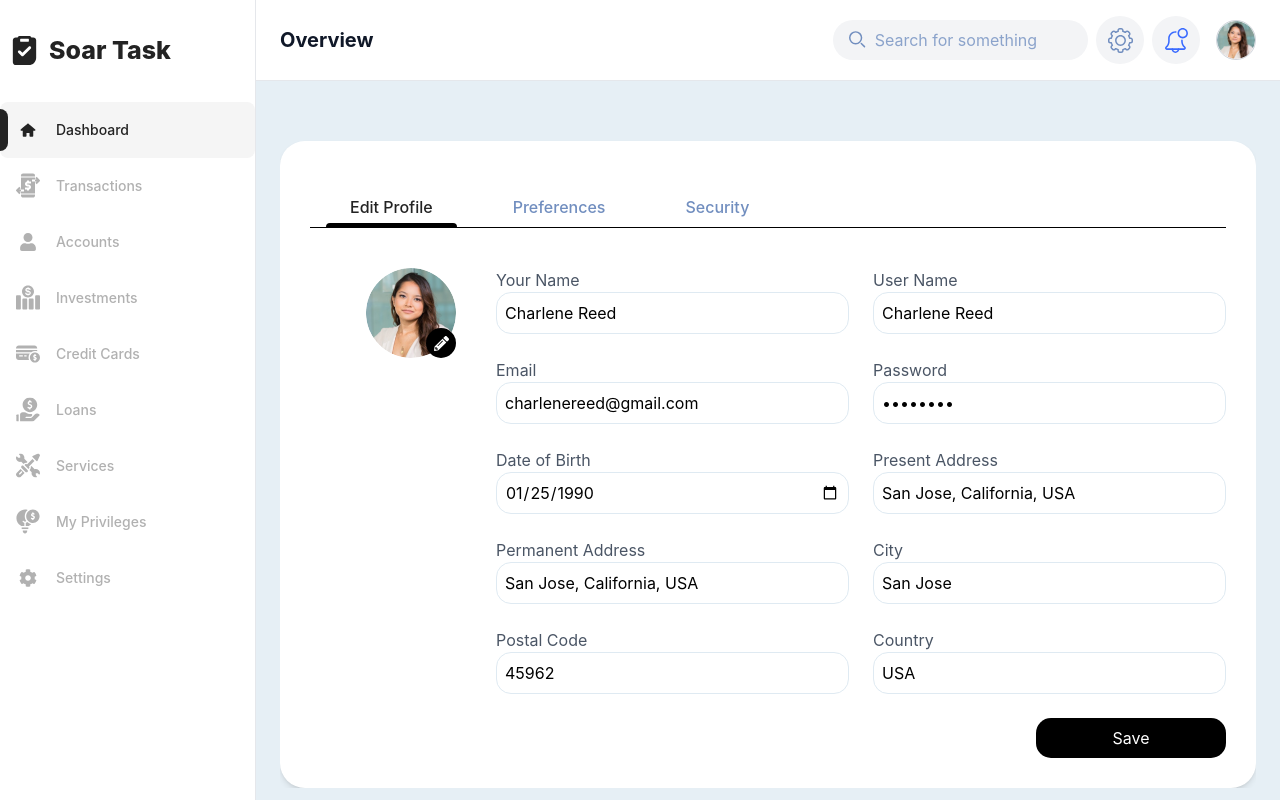
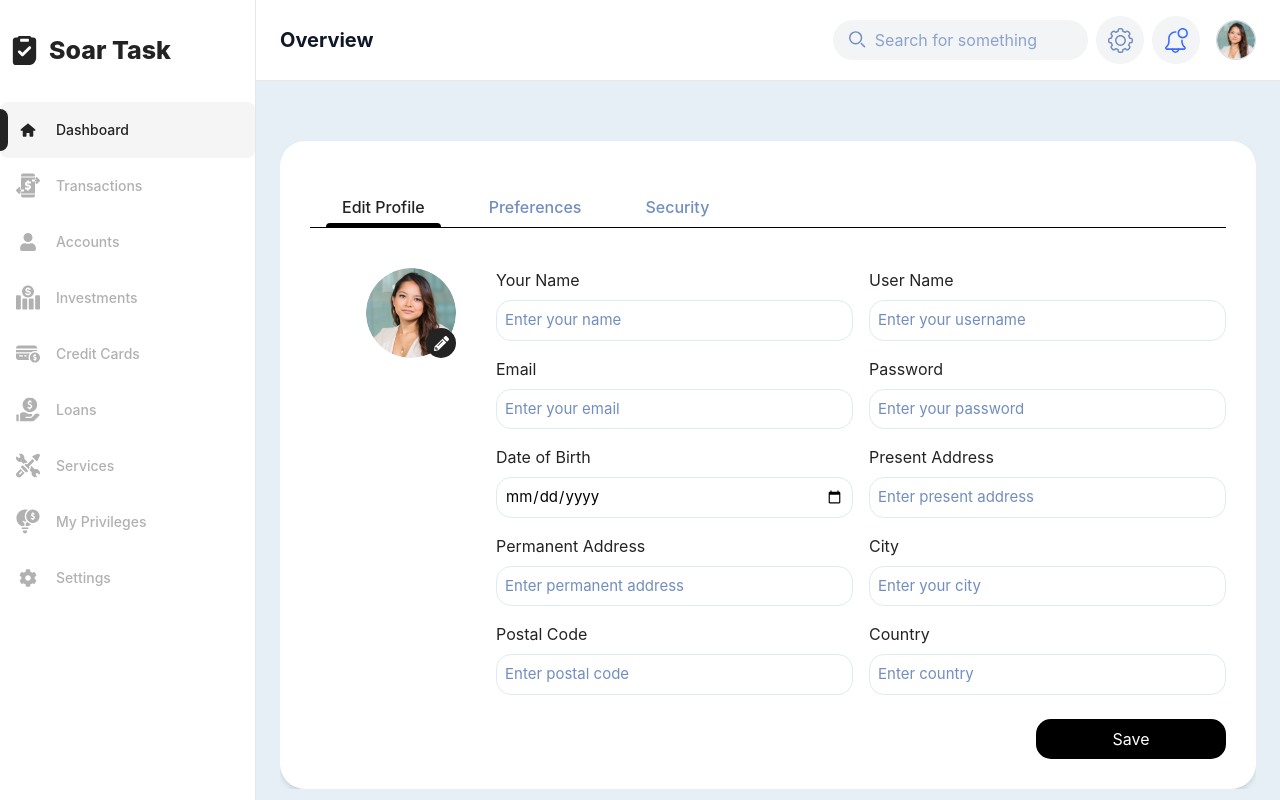
Before and after one commit to adeel-dev-13/financial-dashboard, a React (Vite) app: page /settings in a window 1280 px wide. Built offline with nearby package versions, Linux system fonts and the light colour scheme; what chartjs-plugin-datalabels would draw is missing.

Commit message:
edit profile

```diff
--- a/package.json
+++ b/package.json
@@ -10,6 +10,7 @@
     "format": "prettier --write \"src/**/*.{ts,tsx,js,jsx,json,css,md}\""
   },
   "dependencies": {
+    "@hookform/resolvers": "^4.1.2",
     "@tailwindcss/postcss": "^4.0.8",
     "chart.js": "^4.4.8",
     "chartjs-plugin-datalabels": "^2.2.0",
@@ -17,10 +18,12 @@
     "react": "^19.0.0",
     "react-chartjs-2": "^5.3.0",
     "react-dom": "^19.0.0",
+    "react-hook-form": "^7.54.2",
     "react-icons": "^5.5.0",
     "react-router-dom": "^7.2.0",
     "recharts": "^2.15.1",
-    "tailwindcss": "^4.0.9"
+    "tailwindcss": "^4.0.9",
+    "yup": "^1.6.1"
   },
   "devDependencies": {
     "@eslint/js": "^9.21.0",
--- a/src/components/InputField/InputField.tsx
+++ b/src/components/InputField/InputField.tsx
@@ -5,22 +5,25 @@ interface InputFieldProps {
   type: string
   placeholder: string
   defaultValue?: string
+  onChange?: (e: React.ChangeEvent<HTMLInputElement>) => void
 }
 
 const InputField: React.FC<InputFieldProps> = ({
   label,
   type,
   placeholder,
-  defaultValue
+  defaultValue,
+  onChange
 }) => {
   return (
-    <div className="space-y-2 md:max-w-[418px]">
-      <label className="text-gray-600 mb-2">{label}</label>
+    <div className="space-y-4 md:max-w-[418px]">
+      <label className="text-light-black">{label}</label>
       <input
         type={type}
-        className="w-full md:max-w-[418px] p-2 border border-offwhite rounded-[15px] placeholder-[#718EBF]"
+        className="w-full mt-2 text-[15px] font-[400] md:max-w-[418px] p-2 border border-offwhite rounded-[15px] placeholder-grey"
         placeholder={placeholder}
         defaultValue={defaultValue}
+        onChange={onChange}
       />
     </div>
   )
--- a/src/components/QuickTransfer/QuickTransfer.tsx
+++ b/src/components/QuickTransfer/QuickTransfer.tsx
@@ -1,12 +1,12 @@
+import { User } from '../../../types'
 import React, { useState } from 'react'
 import { IoIosSend } from 'react-icons/io'
+import { users } from '../../utils/constants'
 import { IoIosArrowForward } from 'react-icons/io'
-import { User } from '../../../types'
-import { users } from '../../utils/constants'
 
 const QuickTransfer: React.FC = () => {
   const [selectedUser, setSelectedUser] = useState<User>(users[0])
-  const [amount, setAmount] = useState<number>(525.5)
+  const [amount, setAmount] = useState<string>('')
 
   return (
     <div className="bg-white w-full px-6 py-6 rounded-xl md:max-w-[445px] h-[276px] space-y-6">
@@ -56,13 +56,16 @@ const QuickTransfer: React.FC = () => {
 
         <div className="flex items-center bg-gray-100 rounded-full max-w-[265px] w-full">
           <input
-            type="number"
+            type="text"
             value={amount}
-            onChange={(e) => setAmount(parseFloat(e.target.value) || 0)}
+            onChange={(e) => setAmount(e.target.value)}
             className="w-[50%] flex-grow bg-transparent text-gray-700 text-[14px] font-semibold text-center focus:outline-none"
           />
 
-          <button className="w-[50%] bg-black text-white flex items-center justify-center space-x-2 px-6 py-3 rounded-full">
+          <button
+            onClick={() => setAmount('')}
+            className="w-[50%] cursor-pointer bg-black text-white flex items-center justify-center space-x-2 px-6 py-3 rounded-full"
+          >
             <span className="text-md">Send</span>
             <IoIosSend className="text-lg" />
           </button>
--- a/src/components/Settings/Settings.tsx
+++ b/src/components/Settings/Settings.tsx
@@ -1,29 +1,58 @@
 import { EditIcon } from '../Icons'
+import { Profile } from '../../assets'
 import React, { useState } from 'react'
-import { Profile } from '../../assets'
+import { FormValues } from '../../../types'
 import InputField from '../InputField/InputField'
+import { Controller, useForm } from 'react-hook-form'
+import { yupResolver } from '@hookform/resolvers/yup'
 import { profileFields } from '../../utils/constants'
+import { validationSchema } from '../../utils/schema'
 
 const SettingsPage: React.FC = () => {
   const [activeTab, setActiveTab] = useState('Edit Profile')
+  const [selectedImage, setSelectedImage] = useState<File | null>(null)
+  const [preview, setPreview] = useState<string>(Profile)
+
+  const {
+    control,
+    handleSubmit,
+    formState: { errors }
+  } = useForm<FormValues>({
+    mode: 'onChange',
+    reValidateMode: 'onChange',
+    resolver: yupResolver(validationSchema)
+  })
+
+  const handleImageChange = (event: React.ChangeEvent<HTMLInputElement>) => {
+    const file = event.target.files?.[0]
+    if (file) {
+      setSelectedImage(file)
+      setPreview(URL.createObjectURL(file))
+    }
+  }
+
+  const onSubmit = () => {
+    if (selectedImage) {
+      const formData = new FormData()
+      formData.append('profilePicture', selectedImage)
+    }
+  }
 
   return (
-
     <div className="max-w-[1110px] mx-auto overflow-hidden pt-3">
       <div className="bg-white p-[30px] rounded-[25px] shadow-md mt-6">
         <div className="flex border-b mt-4 mb-10 relative">
           {['Edit Profile', 'Preferences', 'Security'].map((tab) => (
             <button
               key={tab}
-              className={`py-2 px-6 mx-4 font-[500] text-[16px] transition-all relative ${
+              className={`p-0 md:py-2 md:px-4 mx-4 font-[500] text-[16px] transition-all relative ${
                 activeTab === tab
-                  ? ' text-light-black rounded-b-xl pb-2'
+                  ? 'text-light-black rounded-b-xl pb-2'
                   : 'text-grey'
               }`}
               onClick={() => setActiveTab(tab)}
             >
               {tab}
-
               {activeTab === tab && (
                 <div className="absolute bottom-0 left-0 w-full h-1 bg-black rounded-t-xl"></div>
               )}
@@ -32,40 +61,63 @@ const SettingsPage: React.FC = () => {
         </div>
 
         {activeTab === 'Edit Profile' && (
-          <div>
+          <form onSubmit={handleSubmit(onSubmit)}>
             <div className="flex flex-col items-center md:flex-row md:items-start md:gap-10">
               <div className="relative ml-14">
                 <img
-                  src={Profile}
+                  src={preview}
                   alt="Profile"
-                  className="w-[90px] h-[90px] rounded-full min-w-[90px]"
+                  className="w-[90px] h-[90px] rounded-full min-w-[90px] object-cover"
                 />
-                <button className="absolute bottom-0 right-0 w-[30px] h-[30px] bg-black text-white rounded-full flex items-center justify-center">
+                <label className="absolute bottom-0 right-0 w-[30px] h-[30px] bg-light-black text-white rounded-full flex items-center justify-center cursor-pointer">
                   <EditIcon />
-                </button>
+                  <input
+                    type="file"
+                    accept="image/*"
+                    className="hidden"
+                    onChange={handleImageChange}
+                  />
+                </label>
               </div>
 
               <div className="mt-4 md:mt-0 w-full">
-                <div className="grid grid-cols-1 md:grid-cols-2 gap-6">
-                  {profileFields.map((field, index) => (
-                    <InputField
-                      key={index}
-                      label={field.label}
-                      type={field.type}
-                      placeholder={field.placeholder}
-                      defaultValue={field.defaultValue}
-                    />
+                <div className="grid grid-cols-1 md:grid-cols-2 gap-[16px]">
+                  {profileFields.map((value, index) => (
+                    <div key={index}>
+                      <Controller
+                        name={value.name as keyof FormValues}
+                        control={control}
+                        rules={{ required: 'This field is required' }}
+                        render={({ field }) => (
+                          <InputField
+                            type={value.type}
+                            label={value.label}
+                            placeholder={value.placeholder}
+                            defaultValue={value.defaultValue}
+                            {...field}
+                          />
+                        )}
+                      />
+                      {errors[value.name as keyof FormValues] && (
+                        <p className="text-red text-sm mt-1">
+                          {errors[value.name as keyof FormValues]?.message}
+                        </p>
+                      )}
+                    </div>
                   ))}
                 </div>
 
                 <div className="mt-6 text-end">
-                  <button className="bg-black text-white px-6 py-2 rounded-[15px] min-w-[190px]">
+                  <button
+                    type="submit"
+                    className="bg-black text-white px-6 py-2 rounded-[15px] min-w-[190px]"
+                  >
                     Save
                   </button>
                 </div>
               </div>
             </div>
-          </div>
+          </form>
         )}
 
         {activeTab !== 'Edit Profile' && (
--- a/src/utils/constants.ts
+++ b/src/utils/constants.ts
@@ -175,63 +175,73 @@ export const users: User[] = [
 export const profileFields = [
   {
     label: 'Your Name',
+    name: 'yourName',
     type: 'text',
     placeholder: 'Enter your name',
-    defaultValue: 'Charlene Reed'
+    defaultValue: ''
   },
   {
     label: 'User Name',
+    name: 'userName',
     type: 'text',
     placeholder: 'Enter your username',
-    defaultValue: 'Charlene Reed'
+    defaultValue: ''
   },
   {
     label: 'Email',
+    name: 'email',
     type: 'email',
     placeholder: 'Enter your email',
-    defaultValue: 'charlenereed@gmail.com'
+    defaultValue: ''
   },
   {
     label: 'Password',
+    name: 'password',
     type: 'password',
     placeholder: 'Enter your password',
-    defaultValue: '********'
+    defaultValue: ''
   },
   {
     label: 'Date of Birth',
+    name: 'dateOfBirth',
     type: 'date',
     placeholder: 'Select your birth date',
-    defaultValue: '1990-01-25'
+    defaultValue: undefined
   },
   {
     label: 'Present Address',
+    name: 'presentAddress',
     type: 'text',
     placeholder: 'Enter present address',
-    defaultValue: 'San Jose, California, USA'
+    defaultValue: ''
   },
   {
     label: 'Permanent Address',
+    name: 'permanentAddress',
     type: 'text',
     placeholder: 'Enter permanent address',
-    defaultValue: 'San Jose, California, USA'
+    defaultValue: ''
   },
   {
     label: 'City',
+    name: 'city',
     type: 'text',
     placeholder: 'Enter your city',
-    defaultValue: 'San Jose'
+    defaultValue: ''
   },
   {
     label: 'Postal Code',
+    name: 'postalCode',
     type: 'text',
     placeholder: 'Enter postal code',
-    defaultValue: '45962'
+    defaultValue: ''
   },
   {
     label: 'Country',
+    name: 'country',
     type: 'text',
     placeholder: 'Enter country',
-    defaultValue: 'USA'
+    defaultValue: ''
   }
 ]
 
@@ -242,9 +252,9 @@ export const expenseChartdata = {
       label: 'Expense Distribution',
       data: [30, 25, 25, 35],
       backgroundColor: ['#1E2A50', '#3D65FC', '#E57C27', '#1D1D1D'],
-      borderColor: '#ffffff', // White border to create the slice gaps
-      borderWidth: 8, // ✅ Increased to add more gap
-      hoverOffset: 10 // ✅ Adds more spacing on hover
+      borderColor: '#ffffff',
+      borderWidth: 8,
+      hoverOffset: 10
     }
   ]
 }
--- /dev/null
+++ b/src/utils/schema.ts
@@ -0,0 +1,35 @@
+import * as yup from 'yup'
+
+export const validationSchema = yup.object().shape({
+  yourName: yup.string().required('Name is required'),
+  userName: yup.string().required('Username is required'),
+  email: yup
+    .string()
+    .email('Invalid email format')
+    .required('Email is required'),
+  password: yup
+    .string()
+    .min(8, 'Password must be at least 8 characters')
+    .matches(/[A-Z]/, 'Must contain at least one uppercase letter')
+    .matches(/[a-z]/, 'Must contain at least one lowercase letter')
+    .matches(/[0-9]/, 'Must contain at least one number')
+    .matches(/[@$!%*?&]/, 'Must contain at least one special character')
+    .required('Password is required'),
+  dateOfBirth: yup
+    .string()
+    .matches(/^\d{4}-\d{2}-\d{2}$/, 'Date format must be YYYY-MM-DD')
+    .test('is-valid-date', 'Date must be in the past', (value) => {
+      if (!value) return false
+      const selectedDate = new Date(value)
+      return selectedDate < new Date()
+    })
+    .required('Date of birth is required'),
+  presentAddress: yup.string().required('Present address is required'),
+  permanentAddress: yup.string().required('Permanent address is required'),
+  city: yup.string().required('City is required'),
+  postalCode: yup
+    .string()
+    .matches(/^\d{5}$/, 'Postal code must be exactly 5 digits')
+    .required('Postal code is required'),
+  country: yup.string().required('Country is required')
+})
```
Also changed, not shown: types.ts (+13 -0 lines), 1 other file (tests, documents, lock files or other folders).
